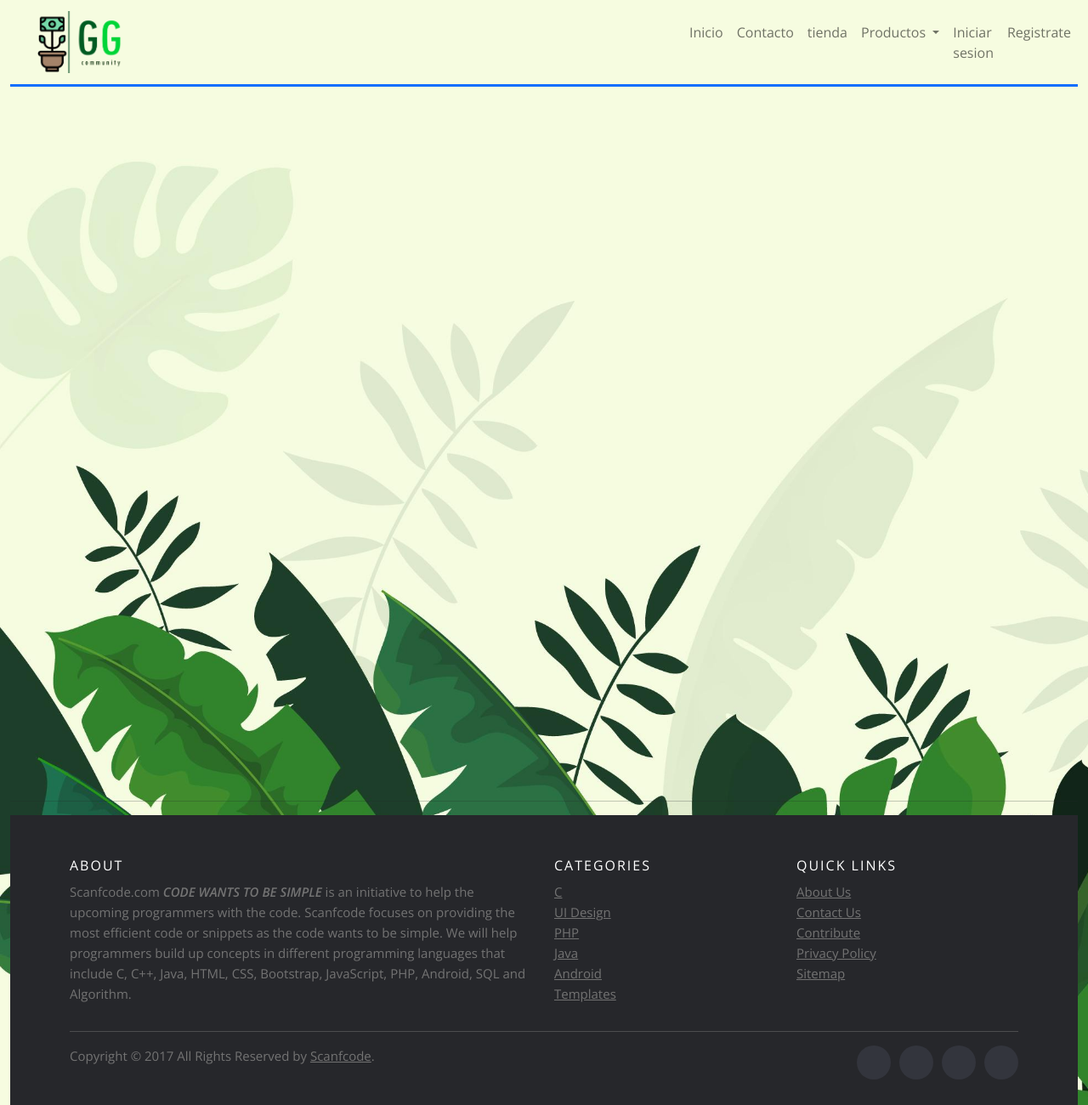
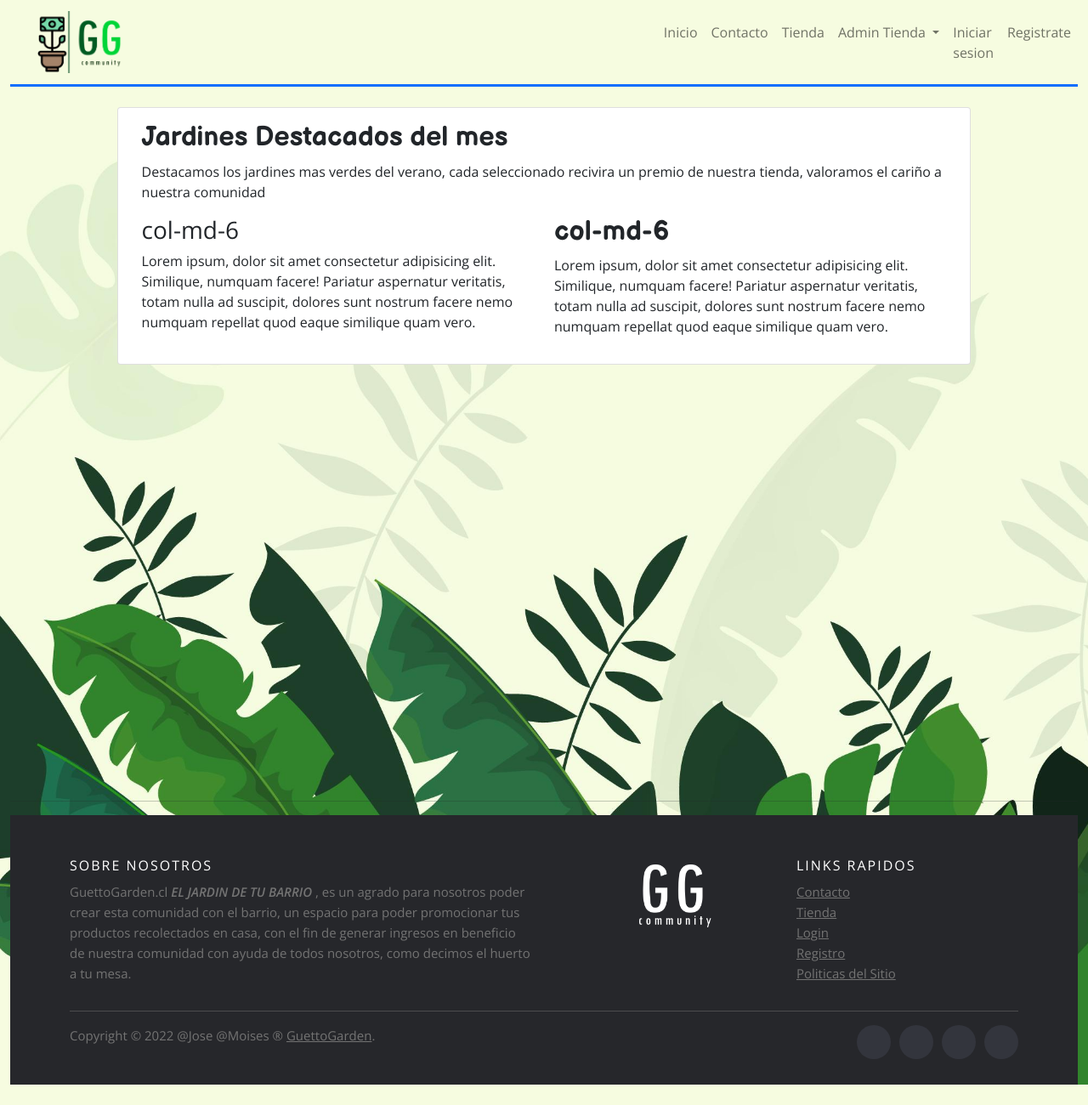
Before and after one commit to Deevcode/G_G_Django, a Django app: page / in a window 1280 px wide. Shown: the whole page at 85% size. After the commit the page ends 1276 px from the top, so only its background shows below. Run offline with Django 4.2, Linux system fonts and the light colour scheme; parts of the project's set-up code (start-up, migrations or seed data) failed here and were passed over; some libraries are stand-ins or nearby versions.

Commit message:
cambios esteticos en html

```diff
--- a/Tienda/Jordaan23/app/static/app/css/estilos.css
+++ b/Tienda/Jordaan23/app/static/app/css/estilos.css
@@ -44,6 +44,7 @@ header > div {
     width: 100px;
     margin-left: 20px;
 }
+
 
 nav {
     display: flex;
--- a/Tienda/Jordaan23/app/templates/app/base.html
+++ b/Tienda/Jordaan23/app/templates/app/base.html
@@ -39,7 +39,7 @@
                             <a class="nav-link" href="{% url 'contacto' %}"> Contacto </a>
                         </li>
                         <li class="nav-item" >
-                            <a class="nav-link" href="{% url 'tienda' %}"> tienda </a>
+                            <a class="nav-link" href="{% url 'tienda' %}"> Tienda </a>
                         </li>
                         <!--
                         <li class="nav-item" >
@@ -48,7 +48,7 @@
                         -->
                         <li class="nav-item dropdown">
                             <a class="nav-link dropdown-toggle" href="#" role="button" data-bs-toggle="dropdown">
-                            Productos
+                            Admin Tienda
                             </a>
                             <ul class="dropdown-menu">
                             <!--VALIDA SI EL USUARIO INGRESADO TIENE PERMISOS PARA AGREGAR PRODUCTOS-->
@@ -107,30 +107,24 @@
         <div class="container">
           <div class="row">
             <div class="col-sm-12 col-md-6">
-              <h6>About</h6>
-              <p class="text-justify">Scanfcode.com <i>CODE WANTS TO BE SIMPLE </i> is an initiative  to help the upcoming programmers with the code. Scanfcode focuses on providing the most efficient code or snippets as the code wants to be simple. We will help programmers build up concepts in different programming languages that include C, C++, Java, HTML, CSS, Bootstrap, JavaScript, PHP, Android, SQL and Algorithm.</p>
+              <h6>Sobre Nosotros</h6>
+              <p class="text-justify">GuettoGarden.cl <i>EL JARDIN DE TU BARRIO </i>, es un agrado para nosotros poder crear esta comunidad con el barrio, un espacio para poder promocionar tus productos recolectados en casa, con el fin de generar ingresos en beneficio de nuestra comunidad con ayuda de todos nosotros, como decimos el huerto a tu mesa.</p>
+            </div>
+
+            <div  class="col">
+                <center><img class="logo" src="{% static 'app/img/logo_footeer.png' %}" alt=""></center>
+
             </div>
 
             <div class="col-xs-6 col-md-3">
-              <h6>Categories</h6>
+              <h6>Links Rapidos</h6>
               <ul class="footer-links">
-                <li><a href="http://scanfcode.com/category/c-language/">C</a></li>
-                <li><a href="http://scanfcode.com/category/front-end-development/">UI Design</a></li>
-                <li><a href="http://scanfcode.com/category/back-end-development/">PHP</a></li>
-                <li><a href="http://scanfcode.com/category/java-programming-language/">Java</a></li>
-                <li><a href="http://scanfcode.com/category/android/">Android</a></li>
-                <li><a href="http://scanfcode.com/category/templates/">Templates</a></li>
-              </ul>
-            </div>
+                <li><a href="{% url 'contacto' %}">Contacto</a></li>
+                <li><a href="{% url 'tienda' %}">Tienda</a></li>
+                <li><a href="{% url 'login' %}">Login</a></li>
+                <li><a href="{% url 'registro' %}">Registro</a></li>
+                <li><a href="{% url 'politicas' %}">Politicas del Sitio</a></li>
 
-            <div class="col-xs-6 col-md-3">
-              <h6>Quick Links</h6>
-              <ul class="footer-links">
-                <li><a href="http://scanfcode.com/about/">About Us</a></li>
-                <li><a href="http://scanfcode.com/contact/">Contact Us</a></li>
-                <li><a href="http://scanfcode.com/contribute-at-scanfcode/">Contribute</a></li>
-                <li><a href="http://scanfcode.com/privacy-policy/">Privacy Policy</a></li>
-                <li><a href="http://scanfcode.com/sitemap/">Sitemap</a></li>
               </ul>
             </div>
           </div>
@@ -139,8 +133,8 @@
         <div class="container">
           <div class="row">
             <div class="col-md-8 col-sm-6 col-xs-12">
-              <p class="copyright-text">Copyright &copy; 2017 All Rights Reserved by
-           <a href="#">Scanfcode</a>.
+              <p class="copyright-text">Copyright &copy; 2022 @Jose @Moises   &reg;
+           <a href="{% url 'home' %}">GuettoGarden</a>.
               </p>
             </div>
 
--- a/Tienda/Jordaan23/app/templates/app/home.html
+++ b/Tienda/Jordaan23/app/templates/app/home.html
@@ -15,5 +15,29 @@
 <!-- LLamo al bloque contenido insertado en [base.html] -->
 {% block contenido %}
 
+<br>
+<div class="card" >
+    <div class="card-body">
+        <div class="container-fluid">
+            <h2>Jardines Destacados del mes</h2>
+            <p>Destacamos los jardines mas verdes del verano, cada seleccionado recivira un premio de nuestra tienda, valoramos el cariño a nuestra comunidad</p>
+        </div>
+        <div class="container">
+            <div class="row">
+                <div class="col-md-6">
+                    <h3>col-md-6</h3>
+                    <p>Lorem ipsum, dolor sit amet consectetur adipisicing elit. Similique, numquam facere! Pariatur aspernatur veritatis, totam nulla ad suscipit, dolores sunt nostrum facere nemo numquam repellat quod eaque similique quam vero.</p>
+                </div>
+                <div class="col-md-6">
+                    <h2>col-md-6</h2>
+                    <p>Lorem ipsum, dolor sit amet consectetur adipisicing elit. Similique, numquam facere! Pariatur aspernatur veritatis, totam nulla ad suscipit, dolores sunt nostrum facere nemo numquam repellat quod eaque similique quam vero.</p>
+                </div>
+            </div>
+        </div>
+    </div>
+</div>
+
+
+
 {% endblock %}
 <!-- FIN DEL BLOQUE -->
```
Also changed, not shown: Tienda/Jordaan23/Jordaan23/settings.py (+17 -17 lines), Tienda/Jordaan23/app/static/app/img/logo_footeer.png (added).
